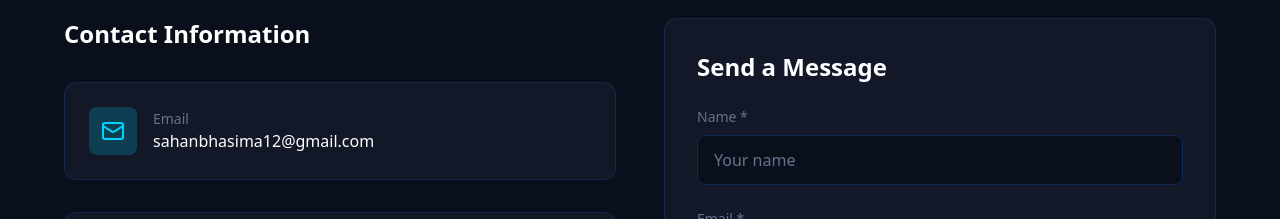
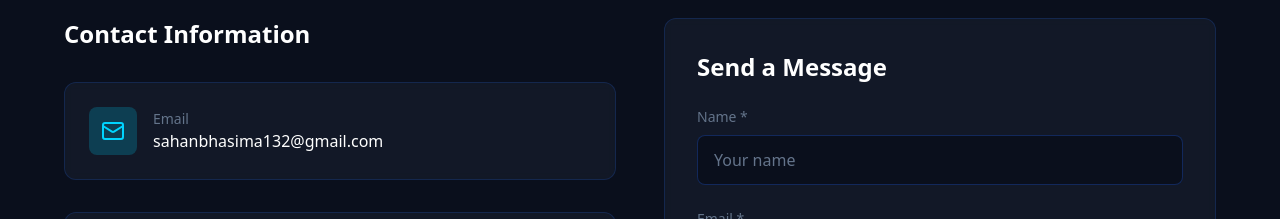
Before and after one commit to Sawhun/sahan_portfolio, a React (Vite) app: page / in a window 1280 px wide. Shown: the part 5480-5699 px from the top of the page. Built offline with nearby package versions, Linux system fonts and the light colour scheme.

Commit message:
Update Gmail address
Change the Gmail address in the Hero and Contact components.

```diff
--- a/src/components/Contact.tsx
+++ b/src/components/Contact.tsx
@@ -11,7 +11,7 @@ const Contact = () => {
   const [isSubmitted, setIsSubmitted] = useState(false);
 
   const contactInfo = [
-    { icon: Mail, label: 'Email', value: 'sahanbhasima12@gmail.com', href: 'mailto:sahanbhasima12@gmail.com' },
+    { icon: Mail, label: 'Email', value: 'sahanbhasima132@gmail.com', href: 'mailto:sahanbhasima132@gmail.com' },
     { icon: Github, label: 'GitHub', value: 'github.com/Sawhun', href: 'https://github.com/Sawhun' },
     { icon: Linkedin, label: 'LinkedIn', value: 'linkedin.com/in/sahan-bhasima-04b0b3273', href: 'https://www.linkedin.com/in/sahan-bhasima-04b0b3273/' },
   ];
--- a/src/components/Hero.tsx
+++ b/src/components/Hero.tsx
@@ -1,4 +1,3 @@
-
 import React, { useState, useEffect } from 'react';
 import { Shield, Terminal, Lock, Download, Mail } from 'lucide-react';
 
@@ -84,7 +83,7 @@ const Hero = () => {
 
             {/* Social links */}
             <div className="flex gap-4 pt-4">
-              <a href="mailto:sahanbhasima12@gmail.com" className="group">
+              <a href="mailto:sahanbhasima132@gmail.com" className="group">
                 <div className="w-12 h-12 bg-cyber-electric/20 hover:bg-cyber-electric/30 rounded-lg flex items-center justify-center transition-all duration-300 group-hover:scale-110">
                   <Mail className="w-5 h-5 text-cyber-electric" />
                 </div>
```
